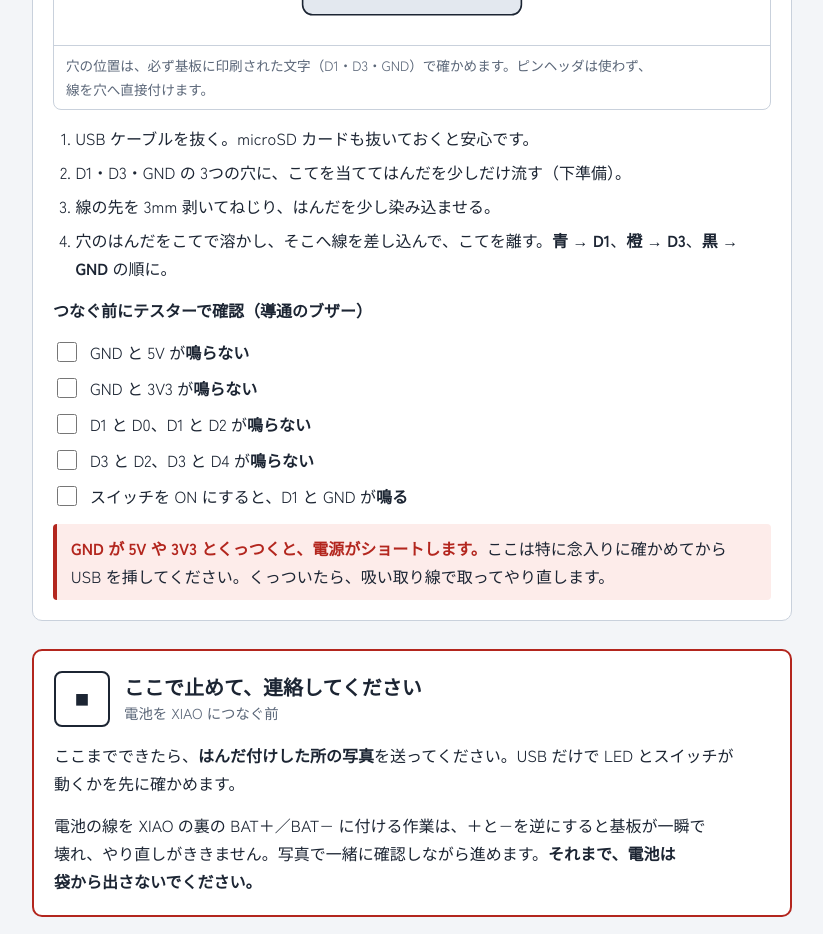
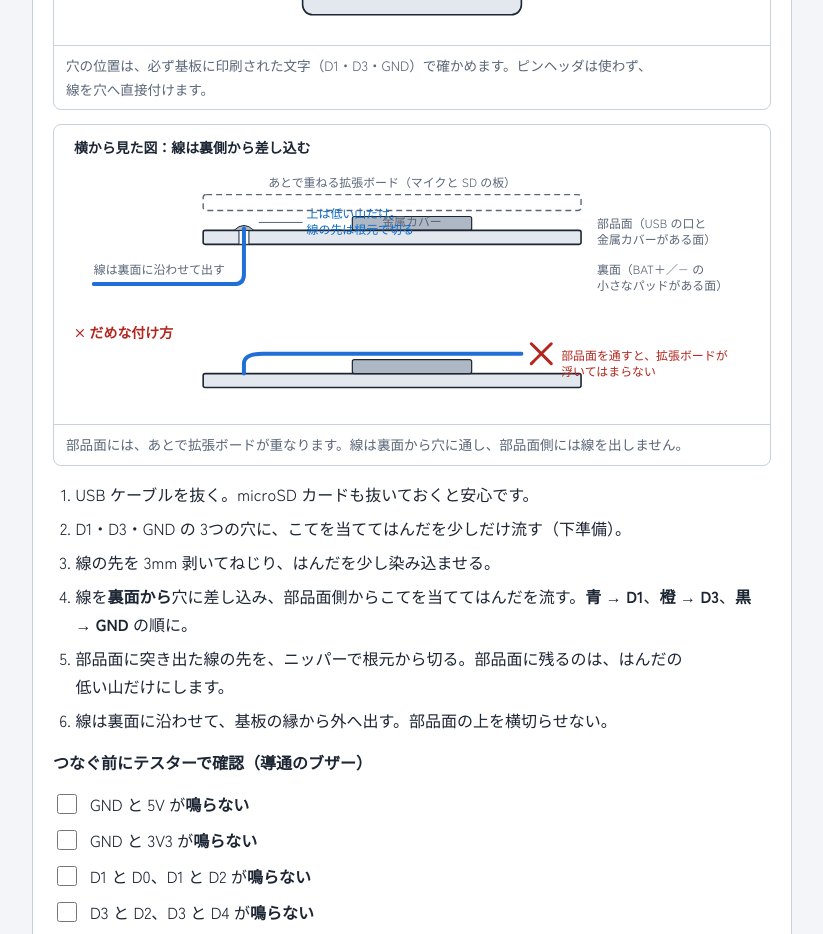
Before and after one commit to ginchankawaii/claude-code-book-template, a plain HTML site: page hardware/solder-guide.html in a window 1280 px wide. Shown: the part 6860-7794 px from the top of the page, without its empty margins (228-1051 px from the left). Drawn offline with Linux system fonts and the light colour scheme.

Commit message:
Guide: XIAO wires go in from the back side so the Sense board can seat
Co-Authored-By: Claude Opus 5.5 <noreply@anthropic.com>
Claude-Session: https://claude.ai/code/session_01MrgjDTzVrEQEsbDvup8boc

```diff
--- a/hardware/solder-guide.html
+++ b/hardware/solder-guide.html
@@ -444,11 +444,37 @@ svg .wt{fill:var(--warn)} svg .at{fill:var(--accent)}
       </svg>
       <figcaption>穴の位置は、必ず基板に印刷された文字（D1・D3・GND）で確かめます。ピンヘッダは使わず、線を穴へ直接付けます。</figcaption>
     </figure>
+    <figure>
+      <svg viewBox="0 0 720 300" role="img" aria-label="線は裏側から差し込む">
+        <text x="20" y="28" class="b">横から見た図：線は裏側から差し込む</text>
+        <rect x="150" y="70" width="380" height="16" rx="3" fill="none" stroke="var(--muted)" stroke-width="1.4" stroke-dasharray="6 4"/>
+        <text x="340" y="62" text-anchor="middle" class="s">あとで重ねる拡張ボード（マイクと SD の板）</text>
+        <rect class="mt" x="300" y="92" width="120" height="14" rx="2"/>
+        <text x="360" y="102" text-anchor="middle" class="s">金属カバー</text>
+        <rect class="pt" x="150" y="106" width="380" height="14" rx="2"/>
+        <text x="546" y="104" class="s">部品面（USB の口と</text><text x="546" y="120" class="s">金属カバーがある面）</text>
+        <text x="546" y="150" class="s">裏面（BAT＋／− の</text><text x="546" y="166" class="s">小さなパッドがある面）</text>
+        <rect x="186" y="106" width="10" height="14" fill="var(--paper)" stroke="var(--ink)" stroke-width="1"/>
+        <path d="M181 106 q10 -10 20 0 z" fill="var(--metal)" stroke="var(--ink)" stroke-width="1"/>
+        <path class="w bl" d="M191 104 V150 Q191 160 181 160 H40"/>
+        <text x="40" y="150" class="s">線は裏面に沿わせて出す</text>
+        <path class="dim" d="M206 98 H250"/><text x="254" y="94" class="s at">上は低い山だけ。</text><text x="254" y="110" class="s at">線の先は根元で切る</text>
+        <text x="20" y="214" class="b wt">× だめな付け方</text>
+        <rect class="pt" x="150" y="250" width="380" height="14" rx="2"/>
+        <rect class="mt" x="300" y="236" width="120" height="14" rx="2"/>
+        <path class="w bl" d="M191 250 V240 Q191 230 210 230 H470"/>
+        <path class="x" d="M480 220 l20 20 M500 220 l-20 20"/>
+        <text x="510" y="236" class="s wt">部品面を通すと、拡張ボードが</text><text x="510" y="252" class="s wt">浮いてはまらない</text>
+      </svg>
+      <figcaption>部品面には、あとで拡張ボードが重なります。線は裏面から穴に通し、部品面側には線を出しません。</figcaption>
+    </figure>
     <ol>
       <li>USB ケーブルを抜く。microSD カードも抜いておくと安心です。</li>
       <li>D1・D3・GND の 3つの穴に、こてを当ててはんだを少しだけ流す（下準備）。</li>
       <li>線の先を 3mm 剥いてねじり、はんだを少し染み込ませる。</li>
-      <li>穴のはんだをこてで溶かし、そこへ線を差し込んで、こてを離す。<b>青 → D1</b>、<b>橙 → D3</b>、<b>黒 → GND</b> の順に。</li>
+      <li>線を<b>裏面から</b>穴に差し込み、部品面側からこてを当ててはんだを流す。<b>青 → D1</b>、<b>橙 → D3</b>、<b>黒 → GND</b> の順に。</li>
+      <li>部品面に突き出た線の先を、ニッパーで根元から切る。部品面に残るのは、はんだの低い山だけにします。</li>
+      <li>線は裏面に沿わせて、基板の縁から外へ出す。部品面の上を横切らせない。</li>
     </ol>
     <h3>つなぐ前にテスターで確認（導通のブザー）</h3>
     <ul class="checks">
```
Also changed, not shown: hardware/README.md.
